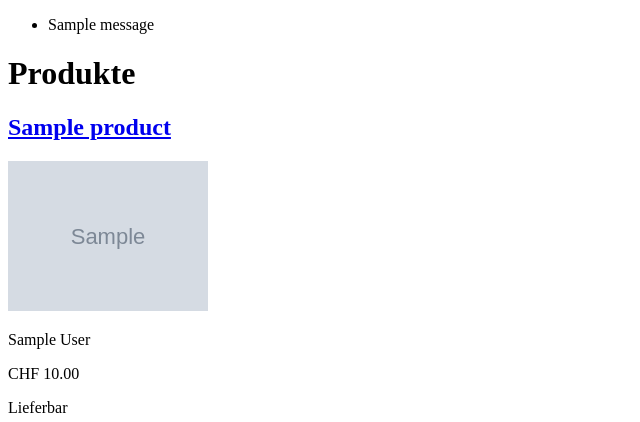
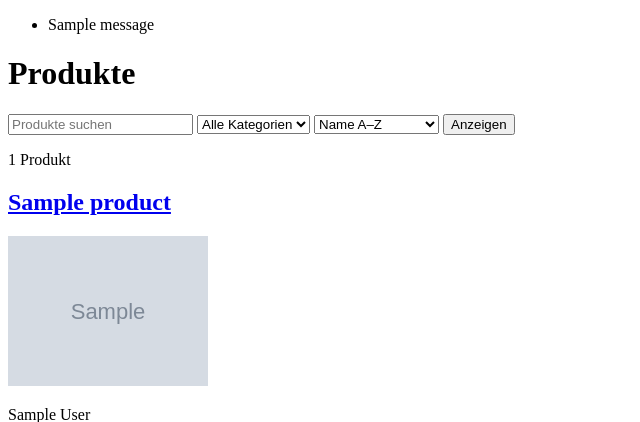
Before and after one commit to LucaNoah/django-shop, a Django app: page /products/ in a window 1280 px wide. Shown: the part 26-448 px from the top of the page, without its empty margins (0-640 px from the left). Run offline with Django 5.2, Linux system fonts and the light colour scheme; tables that the repository leaves empty hold one stand-in row (values such as "Sample post"); grey boxes marked "Sample" are stand-in pictures; one stand-in notice (Sample message) is shown.

Commit message:
feat: add search, category filter and sorting to product list
- Search active products by name and description
- Filter products by category
- Sort by name, price or newest with a whitelist of allowed options
- Add GET form to product list that keeps the current selection
- Show number of results and current search term

```diff
--- a/products/templates/products/product_list.html
+++ b/products/templates/products/product_list.html
@@ -4,6 +4,31 @@
 
 {% block content %}
 <h1>Produkte</h1>
+<form method="get" action="{% url 'products:product_list' %}">
+    <input type="search" name="q" value="{{ query }}" placeholder="Produkte suchen">
+
+    <select name="category">
+        <option value="">Alle Kategorien</option>
+        {% for category in categories %}
+        <option value="{{ category.name }}" {% if category.name == current_category %}selected{% endif %}>{{ category }}</option>
+        {% endfor %}
+    </select>
+
+    <select name="sort">
+        <option value="name" {% if current_sort == "name" %}selected{% endif %}>Name A–Z</option>
+        <option value="-name" {% if current_sort == "-name" %}selected{% endif %}>Name Z–A</option>
+        <option value="price" {% if current_sort == "price" %}selected{% endif %}>Preis aufsteigend</option>
+        <option value="-price" {% if current_sort == "-price" %}selected{% endif %}>Preis absteigend</option>
+        <option value="newest" {% if current_sort == "newest" %}selected{% endif %}>Neueste zuerst</option>
+    </select>
+
+    <button type="submit">Anzeigen</button>
+</form>
+
+<p>
+    {{ products|length }} Produkt{{ products|length|pluralize:"e" }}
+    {% if query %}für „{{ query }}“{% endif %}
+</p>
 
 {% for product in products %}
 <article>
--- a/products/views.py
+++ b/products/views.py
@@ -1,12 +1,49 @@
+from django.db.models import Q
 from django.shortcuts import get_object_or_404, render
 
-from .models import Product
+from .models import Category, Product
+
+# Erlaubte Sortierungen: Wert in der Adresse -> Feld in der Datenbank
+SORT_OPTIONS = {
+    "name": "name",
+    "-name": "-name",
+    "price": "price",
+    "-price": "-price",
+    "newest": "-created_at",
+}
 
 
 def product_list(request):
-    """Alle aktiven Produkte."""
+    """Aktive Produkte, optional durchsucht, gefiltert und sortiert."""
     products = Product.objects.filter(is_active=True).select_related("category")
-    return render(request, "products/product_list.html", {"products": products})
+    categories = Category.objects.all()
+
+    # Suche in Name und Beschreibung
+    query = request.GET.get("q", "").strip()
+    if query:
+        products = products.filter(
+            Q(name__icontains=query) | Q(description__icontains=query)
+        )
+
+    # Filter nach Kategorie
+    current_category = request.GET.get("category", "")
+    if current_category:
+        products = products.filter(category__name=current_category)
+
+    # Sortierung, nur erlaubte Werte
+    current_sort = request.GET.get("sort", "name")
+    if current_sort not in SORT_OPTIONS:
+        current_sort = "name"
+    products = products.order_by(SORT_OPTIONS[current_sort])
+
+    context = {
+        "products": products,
+        "categories": categories,
+        "query": query,
+        "current_category": current_category,
+        "current_sort": current_sort,
+    }
+    return render(request, "products/product_list.html", context)
 
 
 def product_detail(request, slug):
--- a/templates/base.html
+++ b/templates/base.html
@@ -11,7 +11,7 @@
     <header>
         <nav>
             <a href="{% url 'home' %}">Startseite</a>
-                <a href="{% url 'products:product_list' %}">Produkte</a>
+            <a href="{% url 'products:product_list' %}">Produkte</a>
             {% if user.is_authenticated %}
                 | Angemeldet als {{ user.email|default:user.username }}
                 | <a href="{% url 'account_logout' %}">Abmelden</a>
```
Also changed, not shown: products/models.py (line endings or trailing spaces).
